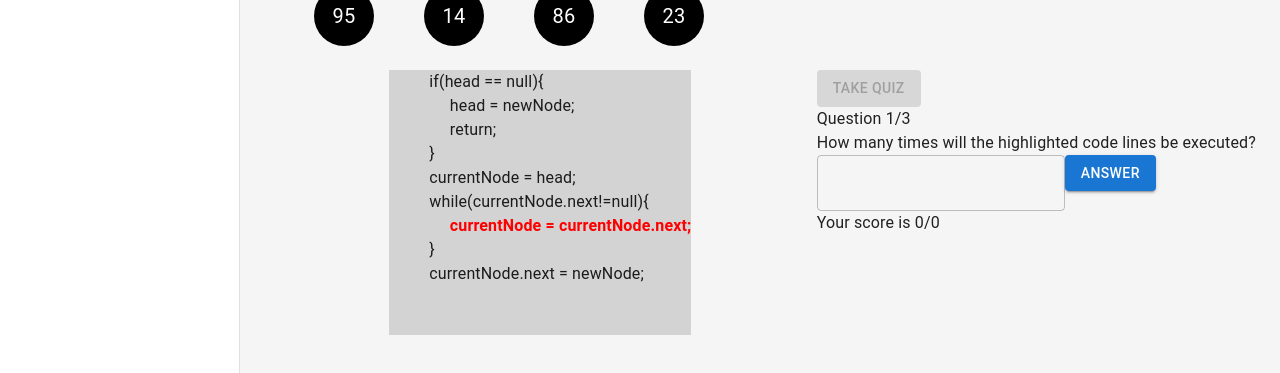
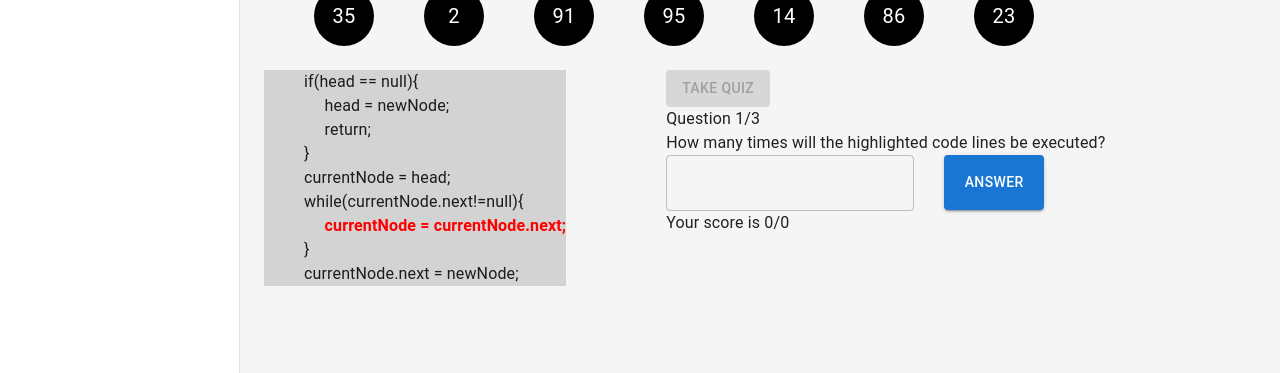
Before and after one commit to razvansecure/data-structures-visualizer, a React (Create React App) app in the folder my-app/: page / in a window 1280 px wide. Both pictures are taken after a click on the button "TAKE QUIZ". Shown: the part 303-676 px from the top of the page. Built offline with nearby package versions, Linux system fonts and the light colour scheme.

Commit message:
changed design

```diff
--- a/my-app/src/Node.css
+++ b/my-app/src/Node.css
@@ -30,18 +30,24 @@
   #codeSection{
     /* position:absolute; */
     list-style-type: none;
-    margin: 0 auto -100px auto;
+    margin: 0 auto -100px 0;
     bottom:0;
     display: inline-block;
     /* width:30%; */
     background-color: lightgray;
     text-align: left;
+    height: auto;
+    float: left;
     /* text-align: center; */
     /* margin-left: 500px; */
   }
 
+  #codeSection:empty{
+    display: none;
+  }
+
   #codeQuizWrapper {
-    display: flex;
+    width: 1300px;
   }
 
   #codeSection .highlighted{
@@ -49,10 +55,22 @@
     font-weight: bold;
   }
 
+  #quiz {
+    float:left;
+    margin: 0 0 0 100px;
+  }
+
  #linkedlist li{
     float: left;
     margin-top: 100px;
   }
+
+  #answerButton{
+    margin-left: 30px;
+    height: 55px;
+    width: 100px;
+  }
+
 /*
  #linkedlist .stack{
     float: left;
--- a/my-app/src/dashboard/Dashboard.tsx
+++ b/my-app/src/dashboard/Dashboard.tsx
@@ -52,8 +52,7 @@ const drawerWidth: number = 240;
 interface Node {
   id: number,
   value: number,
-  next: number,
-  cssClass: string
+  next: number
 }
 
 interface CodeLine{
@@ -138,6 +137,11 @@ function DashboardContent() {
   loadSearchCode()
   loadDeleteCode()
 
+  React.useEffect(() => {
+    setlinkedList([{id: 0, value: Math.floor(Math.random() * 100), next: 1},{id: 1, value: Math.floor(Math.random() * 100), next: 2},
+      {id: 2, value: Math.floor(Math.random() * 100), next: -1}])
+  },[])
+
   function loadAddCode(){
     let newCodeLineList : CodeLine[] = []
     let index = 0
@@ -199,14 +203,14 @@ function addNode(value: number){
     console.log(showCodeSearch)
     let newlist = [...linkedList]
     if(newlist.length === 0){
-      setlinkedList([{id: 0, value: value, next: -1, cssClass: ""}])
+      setlinkedList([{id: 0, value: value, next: -1}])
       enableButtons()
       return
     }
     const lastNode = newlist[newlist.length-1]
     lastNode.next = lastNode.id+1
 
-    setlinkedList([...newlist, {id: lastNode.id+1, value: value, next: -1, cssClass: ""}])
+    setlinkedList([...newlist, {id: lastNode.id+1, value: value, next: -1}])
     enableButtons()
 }
 
@@ -277,52 +281,6 @@ function parseNodesAndDelete(listIndex: number, value: number, deletedIndex: pas
   }
 }
 
-// function parseNodesAndDelete(listIndex: number, value: number){
-//   if(listIndex < linkedList.length){
-//     let div = document.getElementById(linkedList[listIndex].id.toString())
-//     if(div !== null){
-//     if(linkedList[listIndex].value === value){
-//       let deletedId = linkedList[listIndex].id
-//       //div?.setAttribute('class','visited')
-//       div.addEventListener('animationend',()=>{
-//         //div?.setAttribute('class','found')
-//         div?.classList.remove("visited")
-//         div?.classList.add("found")
-//         if(div !== null){
-//         let newlist = [...linkedList]
-//         if(listIndex > 0){
-//           if(listIndex+1 < linkedList.length)
-//             newlist[listIndex-1].next = newlist[listIndex+1].id
-//           else
-//             newlist[listIndex-1].next = -1
-//         }
-//         newlist = newlist.filter(item => item.id !== deletedId)
-//         setlinkedList([...newlist])
-//         // newlist.forEach((item) => {
-//         //   let div = document.getElementById(item.id.toString())
-//         //   console.log(div?.id)
-//         //   div?.setAttribute('class','')
-//         //   console.log(div?.className)
-//         // })
-//         abortController.abort()
-//         enableButtons()
-//       }},{ signal: abortController.signal })
-//       div.classList.add("visited")
-//       return;
-//     }
-//     div.addEventListener('animationend',()=>{
-//       parseNodesAndDelete(listIndex + 1, value)
-//     },{ signal: abortController.signal })
-//     //div.className = "visited"
-//     div.classList.add("visited")
-//   }
-//   }
-//   else{
-//     abortController.abort()
-//     enableButtons()
-//   }
-// }
-
 async function searchNode(value: number){
     disableButtons()
     setErrorMessage("")
@@ -347,68 +305,15 @@ async function deleteNode(value: number){
     console.log("abort")
       let newlist = [...linkedList]
       let listIndex = deletedIndex.index
-      // console.log(listIndex)
-      // if(listIndex > 0){
-      //   if(listIndex+1 < linkedList.length)
-      //     newlist[listIndex-1].next = newlist[listIndex+1].id
-      //   else
-      //     newlist[listIndex-1].next = -1
-      // }
       if(listIndex > -1){
         newlist = newlist.filter(item => item.id !== linkedList[listIndex].id)
         console.log(newlist)
         setlinkedList([...newlist])
         setErrorMessage("Element " + value + " has been successfully deleted from the list")
       }
-      // setlinkedList([...newlist])
-      // if(listIndex > 0 && listIndex < newlist.length)
-      //   newlist[listIndex-1].next = newlist[listIndex].id
-      //setlinkedList([...linkedList.slice(0, listIndex), ...linkedList.slice(listIndex + 1)])
       clearNodes()
       enableButtons()
   },2000)
-  //await new Promise(r => setTimeout(r, 1000))
-  // let newlist = [...linkedList]
-  // let listIndex = deletedIndex.index
-  // console.log(listIndex)
-  // if(listIndex > 0){
-  //   if(listIndex+1 < linkedList.length)
-  //     newlist[listIndex-1].next = newlist[listIndex+1].id
-  //   else
-  //     newlist[listIndex-1].next = -1
-  // }
-  // newlist = newlist.filter(item => item.id !== linkedList[listIndex].id)
-  // setlinkedList([...newlist])
-
-  // let i=0;
-  // let deletedId = -1;
-  // for(i=0; i<linkedList.length; i++){
-  //   var div = document.getElementById(linkedList[i].id.toString())
-  //   let currentValue = linkedList[i].value
-  //   if(currentValue === value){
-  //       div?.setAttribute('class','found')
-  //       deletedId = linkedList[i].id
-  //       await new Promise(r => setTimeout(r, 1000));
-  //       break
-  //     }
-  //   div?.setAttribute('class','visited')
-  //   await new Promise(r => setTimeout(r, 1000));
-  // }
-  // let newlist = [...linkedList]
-  // if(i < linkedList.length){
-  //   if(i > 0){
-  //     if(i+1 < linkedList.length)
-  //       newlist[i-1].next = newlist[i+1].id
-  //     else
-  //       newlist[i-1].next = -1
-  //   }
-  //   //setlinkedList([...newlist])
-  //   //await new Promise(r => setTimeout(r, 1000));
-  //   newlist = newlist.filter(item => item.id !== deletedId)
-  //   //clearNodes()
-  //   setlinkedList([...newlist])
-  // }
-  // enableButtons()
 }
 
 function handleAddNode(){
@@ -502,13 +407,13 @@ function addRandomElementsInList(){
   if(newlist.length < 4)
     while(newlist.length < Math.floor(Math.random() * 5) + 3){
       if(newlist.length === 0){
-        newlist = [{id: 0, value: Math.floor(Math.random() * 100), next: -1, cssClass: ""}]
+        newlist = [{id: 0, value: Math.floor(Math.random() * 100), next: -1}]
       }
       else{
       const lastNode = newlist[newlist.length-1]
       lastNode.next = lastNode.id+1
 
-      newlist = [...newlist, {id: lastNode.id+1, value: Math.floor(Math.random() * 100), next: -1, cssClass: ""}]
+      newlist = [...newlist, {id: lastNode.id+1, value: Math.floor(Math.random() * 100), next: -1}]
       }
     }
   setlinkedList(newlist)
@@ -534,6 +439,7 @@ React.useEffect(() => {
       break;
     case 3:
       quiz_delete()
+      setcodeLineList([])
       setQuizHide(true)
       enableButtons()
       break;
@@ -577,11 +483,6 @@ React.useEffect(() => {
             >
               Linked List
             </Typography>
-            {/* <IconButton color="inherit">
-              <Badge badgeContent={4} color="secondary">
-                <NotificationsIcon />
-              </Badge>
-            </IconButton> */}
           </Toolbar>
         </AppBar>
         <Drawer variant="permanent" open={open}>
@@ -621,24 +522,6 @@ React.useEffect(() => {
             <Grid container spacing={3}>
 
               <Grid item xs={15} md={8} lg={20}>
-                {/* <Paper
-                  sx={{
-                    p: 2,
-                    display: 'flex',
-                    flexDirection: 'column',
-                    height: 240,
-                  }}
-                >
-                </Paper> */}
-                {/* <div id='wrapper'>
-                <ul id='linkedlist'>
-                  <li><div id='1'>1</div></li>
-                  <li><div id='2'>2</div></li>
-                </ul>
-                <input type="text" ref={addRef}></input>
-                <button onClick={() => addNode(parseInt(addRef.current.value))}>add node</button>
-                <Xarrow start='1' end='2'/>
-                </div> */}
                 <Stack spacing={2} direction="row">
                 <TextField type="number" inputRef={addRef}></TextField>
                 <Button variant="contained" disabled={disabledFlagAdd} onClick={handleAddNode}>add node</Button>
@@ -661,16 +544,6 @@ React.useEffect(() => {
                 <div className="error"> {errorMessage} </div>
               </Grid>
               <Grid item xs={12} md={4} lg={300}>
-                {/* <Paper
-                  sx={{
-                    p: 2,
-                    display: 'flex',
-                    flexDirection: 'column',
-                    height: 240,
-                  }}
-                >
-                  <Deposits />
-                </Paper> */}
                  <div id="codeQuizWrapper">
                  <CodeSectionList lineCodeArray={codeLineList}></CodeSectionList>
                  <div id="quiz">
@@ -687,7 +560,7 @@ React.useEffect(() => {
                    <div>Question {currentQuestion + 1}/3</div>
                    <div id='currentQuizQuestion'>{quizQuestions[currentQuestion]}</div>
                    <TextField type="number" inputRef={answerRef}></TextField>
-                   <Button variant="contained" onClick={() => {
+                   <Button id="answerButton" variant="contained" onClick={() => {
                      setCurrentQuestion(currentQuestion + 1)
                    }}>Answer</Button>
                  </div>
@@ -696,12 +569,6 @@ React.useEffect(() => {
                  </div>
               </Grid>
 
-              {/* Recent Orders */}
-              {/* <Grid item xs={12}>
-                <Paper sx={{ p: 2, display: 'flex', flexDirection: 'column' }}>
-                  <Orders />
-                </Paper>
-              </Grid> */}
             </Grid>
           </Container>
         </Box>
--- a/my-app/src/dashboard/LinkedListStack.tsx
+++ b/my-app/src/dashboard/LinkedListStack.tsx
@@ -50,8 +50,7 @@ const drawerWidth: number = 240;
 interface Node {
   id: number,
   value: number,
-  next: number,
-  cssClass: string
+  next: number
 }
 
 interface CodeLine{
@@ -124,6 +123,11 @@ function LinkedListStackContent() {
   let showCodePush : CodeLine[];
   let showCodePop : CodeLine[];
 
+  React.useEffect(() => {
+    setlinkedList([{id: 2, value: Math.floor(Math.random() * 100), next: 1},{id: 1, value: Math.floor(Math.random() * 100), next: 0},
+      {id: 0, value: Math.floor(Math.random() * 100), next: -1}])
+  },[])
+
    /// load code from file for each operation
   loadPushCode()
   loadPopCode()
@@ -173,7 +177,7 @@ function addNode(value: number){
     setcodeLineList([...showCodePush])
     let newlist = [...linkedList]
     if(newlist.length === 0){
-      setlinkedList([{id: 0, value: value, next: -1, cssClass: ""}])
+      setlinkedList([{id: 0, value: value, next: -1}])
       enableButtons()
       return
     }
@@ -184,7 +188,7 @@ function addNode(value: number){
 
     const firstNode = newlist[0]
 
-    setlinkedList([{id: firstNode.id+1, value: value, next: firstNode.id, cssClass: ""},...newlist])
+    setlinkedList([{id: firstNode.id+1, value: value, next: firstNode.id},...newlist])
     enableButtons()
 }
 
@@ -260,11 +264,6 @@ function handleAddNode(){
             >
                Stack
             </Typography>
-            {/* <IconButton color="inherit">
-              <Badge badgeContent={4} color="secondary">
-                <NotificationsIcon />
-              </Badge>
-            </IconButton> */}
           </Toolbar>
         </AppBar>
         <Drawer variant="permanent" open={open}>
@@ -302,24 +301,6 @@ function handleAddNode(){
             <Grid container spacing={3}>
 
               <Grid item xs={15} md={8} lg={20}>
-                {/* <Paper
-                  sx={{
-                    p: 2,
-                    display: 'flex',
-                    flexDirection: 'column',
-                    height: 240,
-                  }}
-                >
-                </Paper> */}
-                {/* <div id='wrapper'>
-                <ul id='linkedlist'>
-                  <li><div id='1'>1</div></li>
-                  <li><div id='2'>2</div></li>
-                </ul>
-                <input type="text" ref={addRef}></input>
-                <button onClick={() => addNode(parseInt(addRef.current.value))}>add node</button>
-                <Xarrow start='1' end='2'/>
-                </div> */}
                 <Stack spacing={2} direction="row">
                 <TextField type="number" inputRef={addRef}></TextField>
                 <Button variant="contained" disabled={disabledFlagAdd} onClick={handleAddNode}>push node</Button>
@@ -328,27 +309,10 @@ function handleAddNode(){
                 </Stack>
                 <StackList linkedList = {linkedList} ></StackList>
                 <div className="error"> {errorMessage} </div>
+              </Grid>
+              <Grid item xs={12} md={4} lg={300}>
                 <CodeSectionList lineCodeArray={codeLineList}></CodeSectionList>
               </Grid>
-              {/* <Grid item xs={12} md={4} lg={3}>
-                <Paper
-                  sx={{
-                    p: 2,
-                    display: 'flex',
-                    flexDirection: 'column',
-                    height: 240,
-                  }}
-                >
-                  <Deposits />
-                </Paper>
-              </Grid> */}
-              {/* Recent Orders */}
-              {/* <Grid item xs={12}>
-                <Paper sx={{ p: 2, display: 'flex', flexDirection: 'column' }}>
-                  <Orders />
-                </Paper>
-              </Grid> */}
-
             </Grid>
           </Container>
         </Box>
--- a/my-app/src/dashboard/Queue.tsx
+++ b/my-app/src/dashboard/Queue.tsx
@@ -50,8 +50,7 @@ const drawerWidth: number = 240;
 interface Node {
   id: number,
   value: number,
-  next: number,
-  cssClass: string
+  next: number
 }
 
 interface CodeLine{
@@ -124,8 +123,14 @@ function QueueContent() {
   const [disabledFlagSearch, setDisabledFlagSearch] = React.useState(false)
   const [disabledFlagDelete, setDisabledFlagDelete] = React.useState(false)
 
+  React.useEffect(() => {
+    setlinkedList([{id: 0, value: Math.floor(Math.random() * 100), next: 1},{id: 1, value: Math.floor(Math.random() * 100), next: 2},
+      {id: 2, value: Math.floor(Math.random() * 100), next: -1}])
+  },[])
+
   let showCodePush : CodeLine[];
   let showCodePop : CodeLine[];
+
 
    /// load code from file for each operation
   loadPushCode()
@@ -178,14 +183,14 @@ function addNode(value: number){
     setcodeLineList([...showCodePush])
     let newlist = [...linkedList]
     if(newlist.length === 0){
-      setlinkedList([{id: 0, value: value, next: -1, cssClass: ""}])
+      setlinkedList([{id: 0, value: value, next: -1}])
       enableButtons()
       return
     }
     const lastNode = newlist[newlist.length-1]
     lastNode.next = lastNode.id+1
 
-    setlinkedList([...newlist, {id: lastNode.id+1, value: value, next: -1, cssClass: ""}])
+    setlinkedList([...newlist, {id: lastNode.id+1, value: value, next: -1}])
     enableButtons()
 }
 
@@ -254,11 +259,6 @@ function handleAddNode(){
             >
                Queue
             </Typography>
-            {/* <IconButton color="inherit">
-              <Badge badgeContent={4} color="secondary">
-                <NotificationsIcon />
-              </Badge>
-            </IconButton> */}
           </Toolbar>
         </AppBar>
         <Drawer variant="permanent" open={open}>
@@ -296,24 +296,7 @@ function handleAddNode(){
             <Grid container spacing={3}>
 
               <Grid item xs={15} md={8} lg={20}>
-                {/* <Paper
-                  sx={{
-                    p: 2,
-                    display: 'flex',
-                    flexDirection: 'column',
-                    height: 240,
-                  }}
-                >
-                </Paper> */}
-                {/* <div id='wrapper'>
-                <ul id='linkedlist'>
-                  <li><div id='1'>1</div></li>
-                  <li><div id='2'>2</div></li>
-                </ul>
-                <input type="text" ref={addRef}></input>
-                <button onClick={() => addNode(parseInt(addRef.current.value))}>add node</button>
-                <Xarrow start='1' end='2'/>
-                </div> */}
+
                 <Stack spacing={2} direction="row">
                 <TextField type="number" inputRef={addRef}></TextField>
                 <Button variant="contained" disabled={disabledFlagAdd} onClick={handleAddNode}>push node</Button>
@@ -322,26 +305,11 @@ function handleAddNode(){
                 </Stack>
                 <LinkedList linkedList = {linkedList} ></LinkedList>
                 <div className="error"> {errorMessage} </div>
+
+              </Grid>
+              <Grid item xs={12} md={4} lg={300}>
                 <CodeSectionList lineCodeArray={codeLineList}></CodeSectionList>
               </Grid>
-              {/* <Grid item xs={12} md={4} lg={3}>
-                <Paper
-                  sx={{
-                    p: 2,
-                    display: 'flex',
-                    flexDirection: 'column',
-                    height: 240,
-                  }}
-                >
-                  <Deposits />
-                </Paper>
-              </Grid> */}
-              {/* Recent Orders */}
-              {/* <Grid item xs={12}>
-                <Paper sx={{ p: 2, display: 'flex', flexDirection: 'column' }}>
-                  <Orders />
-                </Paper>
-              </Grid> */}
             </Grid>
           </Container>
         </Box>
```
